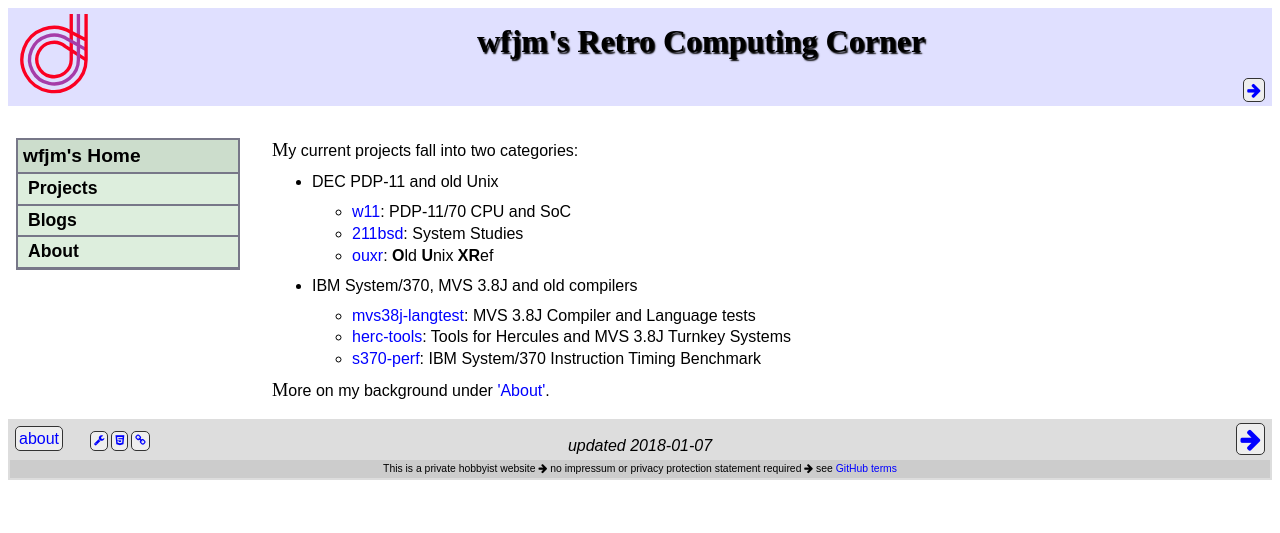
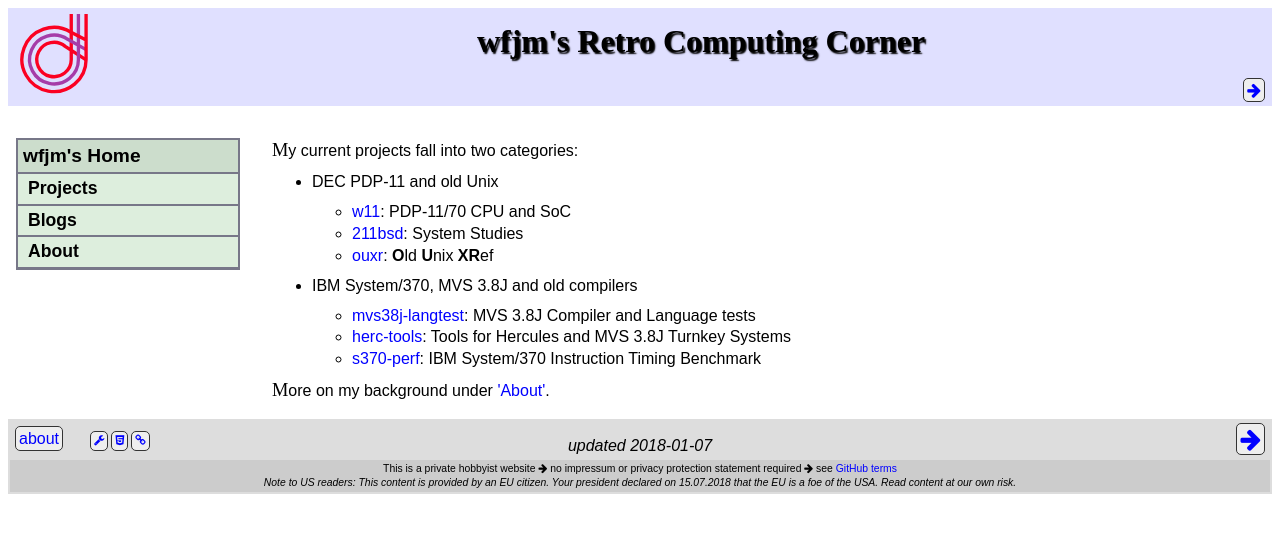
Before and after one commit to wfjm/wfjm.github.io, a Jekyll site: the page built from index.html, in a window 1280 px wide. Shown: the top 533 px of the page. Built offline with Jekyll 4.4.1, drawn with Linux system fonts in a browser that asks for light colours.

Commit message:
add US-EU disclaimer

```diff
--- a/_includes/footer-common.html
+++ b/_includes/footer-common.html
@@ -46,6 +46,12 @@
         <i class="fa fa-arrow-right"></i> see
         <a href="https://help.github.com/articles/github-terms-of-service/">
           GitHub terms</a>
+        <br />
+        <i>
+          Note to US readers: This content is provided by an EU citizen.
+          Your president declared on 15.07.2018 that the EU is a foe of the USA.
+          Read content at our own risk.
+        </i>
       </td>
     </tr>
   </table>
```
